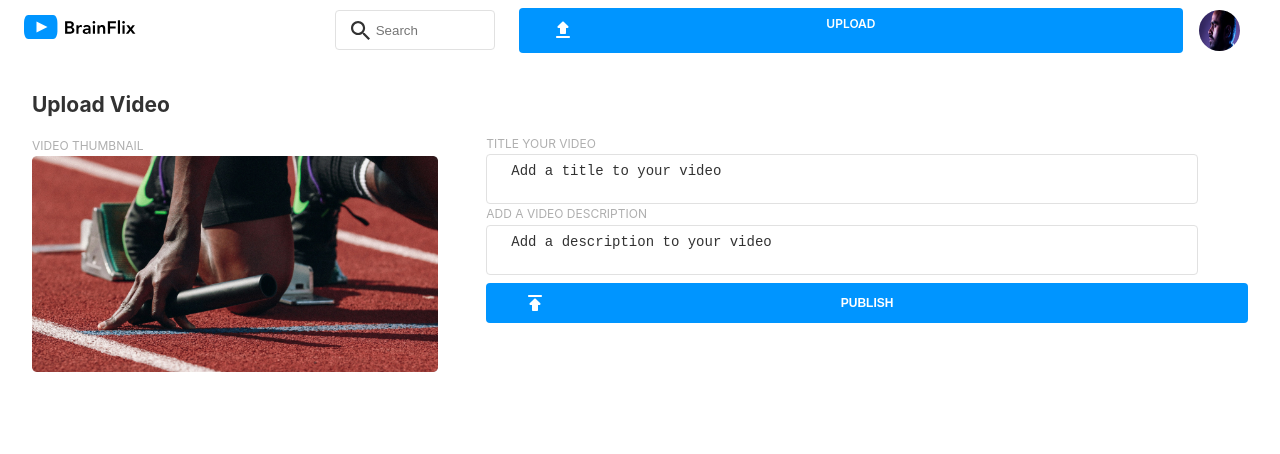
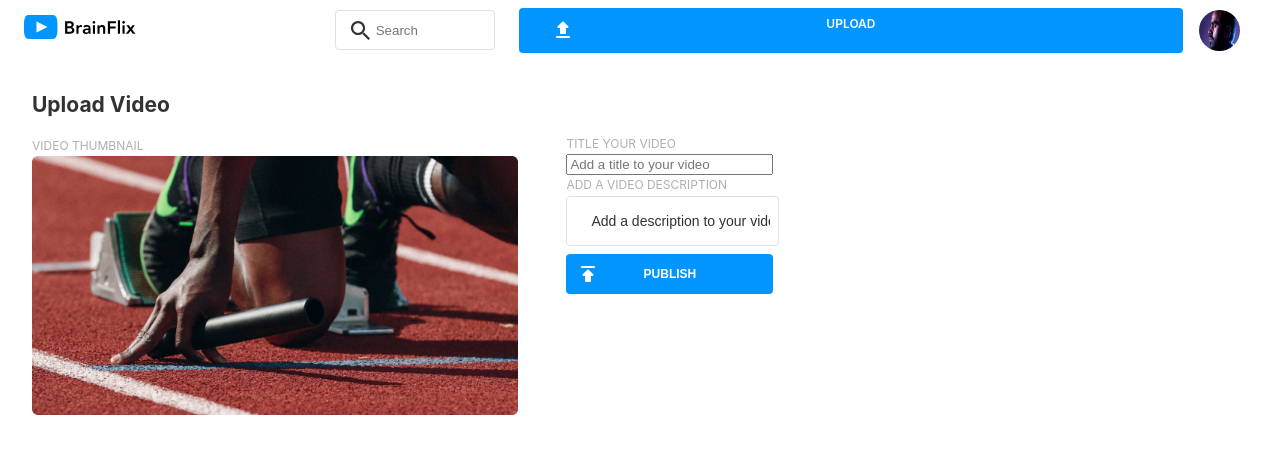
Before and after one commit to codiestef/stefan-reeves-brainflix, a React (Create React App) app: page /upload in a window 1280 px wide. Shown: the top 454 px of the page. Built offline with nearby package versions, Linux system fonts and the light colour scheme.

Commit message:
add submit handler and incomplete initial post request

```diff
--- a/src/pages/VideoUploadPage/UploadPage.jsx
+++ b/src/pages/VideoUploadPage/UploadPage.jsx
@@ -1,8 +1,76 @@
+// import React from 'react';
+// import uploadVideo from '../../assets/Images/Upload-video-preview.jpg'
+// import './UploadPage.scss';
+
+// function UploadPage() {
+//   return (
+//     <div className="upload">
+//       <h2>Upload Video</h2>
+//         <div className="upload-page">
+//           <div className="upload-page__image">
+//             <label className="upload-form__label">
+//               VIDEO THUMBNAIL
+//             <img src={uploadVideo} className="upload-video__thumbnail"/>
+//             </label>
+//           </div>
+//           <div className="upload-page__form">
+//             <form className="upload-form">
+
+//               <label className="upload-form__label">
+//                 TITLE YOUR VIDEO
+//               </label>
+//               <textarea
+//                   className="upload-form__textarea"
+//                   type="text"
+//                   placeholder="Add a title to your video"
+//               />
+//               <label className="upload-form__label">
+//                 ADD A VIDEO DESCRIPTION
+//               </label>
+//               <textarea
+//                   className="upload-form__textarea"
+//                   type="text"
+//                   placeholder="Add a description to your video"
+//               />
+
+//               <button
+//                 className="upload-form__button"
+//                 type="submit">
+//                 PUBLISH
+//               </button>
+//               </form>
+//           </div>
+//         </div>
+//     </div>
+//   );
+// }
+
+// export default UploadPage;
+
 import React from 'react';
-import uploadVideo from '../../assets/Images/Upload-video-preview.jpg'
+import axios from 'axios';
+import uploadVideo from '../../assets/Images/Upload-video-preview.jpg';
 import './UploadPage.scss';
 
 function UploadPage() {
+  const handleUpload = async (event) => {
+    event.preventDefault();
+    const formData = new FormData(event.target);
+    const title = formData.get('title');
+    const description = formData.get('description');
+
+    try {
+      await axios.post(`https://localhost:5050/videos`, {
+        title,
+        description
+         // Update accordingly
+      });
+      // Optionally redirect to home or another page on success
+    } catch (error) {
+      console.error('Error uploading video:', error);
+    }
+  };
+
   return (
     <div className="upload">
       <h2>Upload Video</h2>
@@ -10,36 +78,29 @@ function UploadPage() {
         <div className="upload-page__image">
           <label className="upload-form__label">
             VIDEO THUMBNAIL
-            <img src={uploadVideo} className="upload-video__thumbnail"/>
+            <img src={uploadVideo} alt="Upload Thumbnail" className="upload-video__thumbnail"/>
           </label>
         </div>
-          <div className="upload-page__form">
-            <form className="upload-form">
-
-              <label className="upload-form__label">
-                TITLE YOUR VIDEO
-              </label>
-              <textarea
+        <form className="upload-form" onSubmit={handleUpload}>
+          <label className="upload-form__label">TITLE YOUR VIDEO</label>
+          <input
+              className="upload-form__input"
+              type="text"
+              name="title"
+              placeholder="Add a title to your video"
+          />
+          <label className="upload-form__label">ADD A VIDEO DESCRIPTION</label>
+          <input
               className="upload-form__textarea"
               type="text"
-                  placeholder="Add a title to your video"
-              />
-              <label className="upload-form__label">
-                ADD A VIDEO DESCRIPTION
-              </label>
-              <textarea
-                  className="upload-form__textarea"
-                  type="text"
+              name="description"
               placeholder="Add a description to your video"
           />
 
-              <button
-                className="upload-form__button"
-                type="submit">
+          <button className="upload-form__button" type="submit">
             PUBLISH
           </button>
         </form>
-          </div>
       </div>
     </div>
   );
```
Lines whose indentation alone changed are shown as unchanged.
